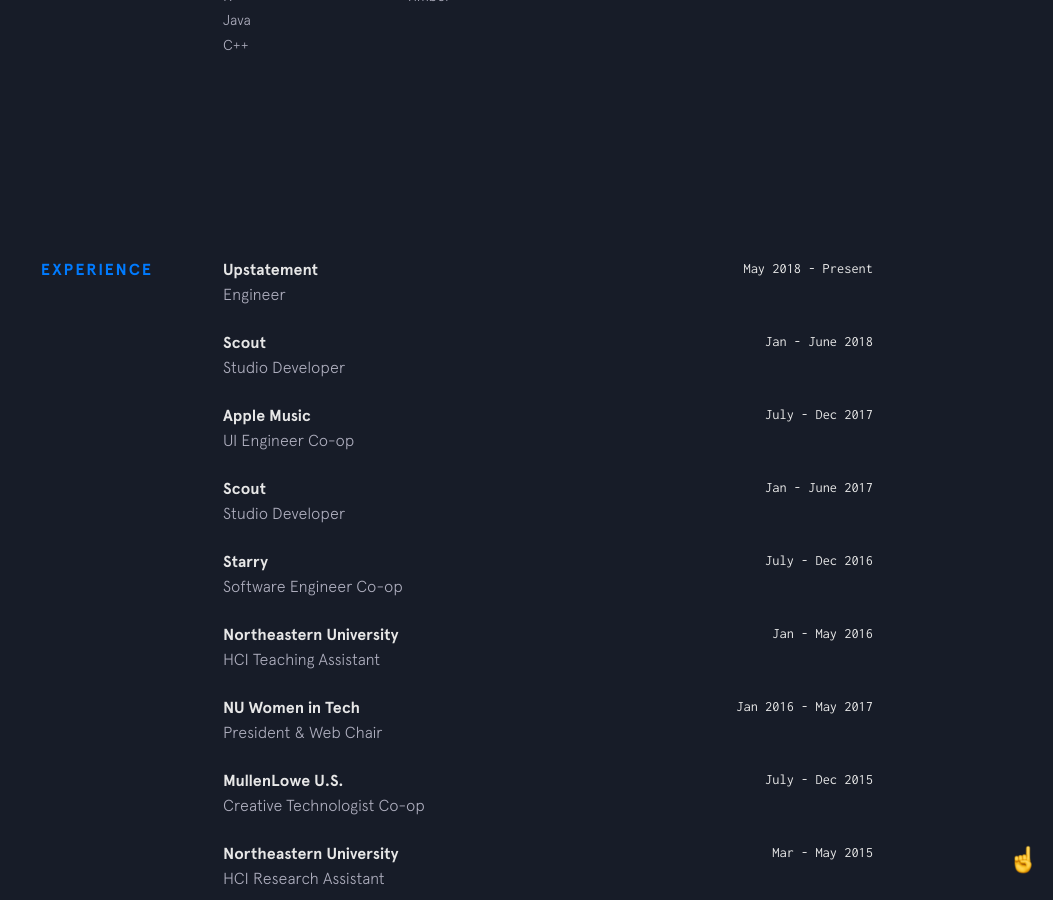
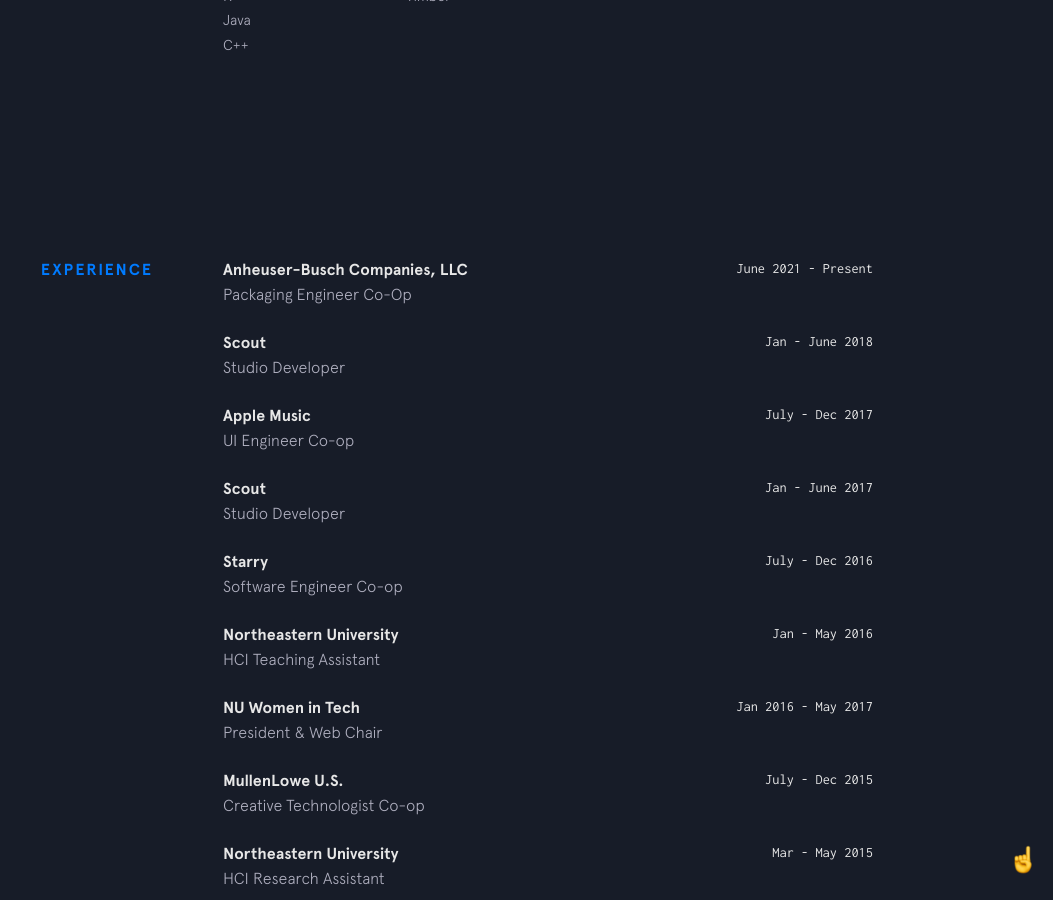
Before and after one commit to rn339/rn339.github.io, a Jekyll site: the page built from index.html, in a window 1280 px wide and 900 px high, scrolled down 1685 px. Shown: the whole window, without its empty margins (227-1280 px from the left). Built offline with Jekyll 4.4.1, drawn with Linux system fonts in a browser that asks for light colours; nearby versions of some CDN libraries.

Commit message:
Update experience.yml

```diff
--- a/_data/experience.yml
+++ b/_data/experience.yml
@@ -1,7 +1,7 @@
-- company: Upstatement
-  url: https://www.upstatement.com/
-  time: May 2018 - Present
-  position: Engineer
+- company: Anheuser-Busch Companies, LLC
+  url: https://www.anheuser-busch.com/about/breweries-and-tours/newark-nj.html
+  time: June 2021 - Present
+  position: Packaging Engineer Co-Op
 
 - company: Scout
   url: https://web.northeastern.edu/scout/
```
